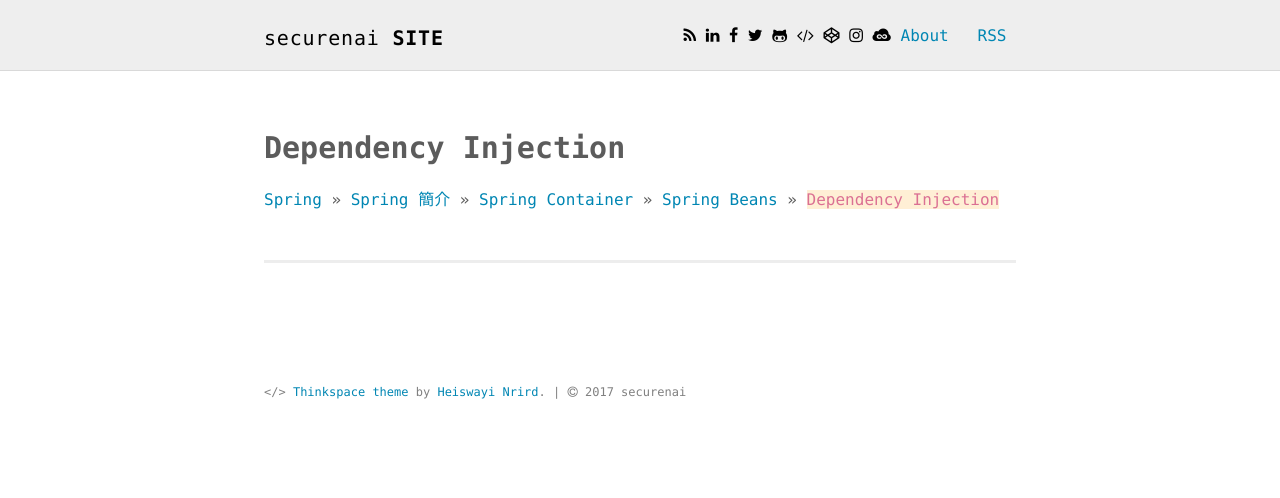
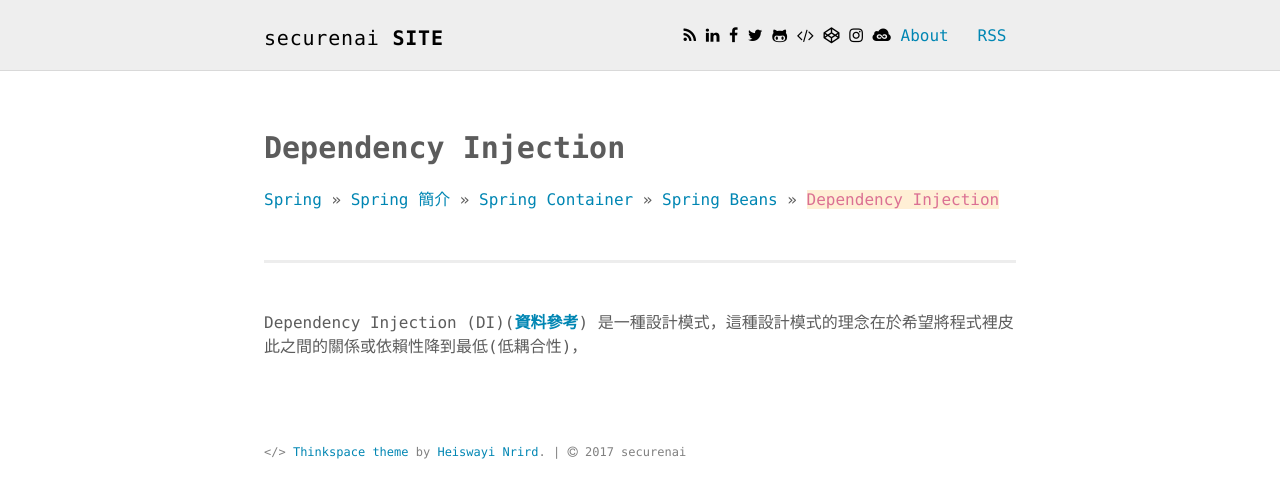
Before and after one commit to securenai/securenai.github.io, a Jekyll site: the page built from spring/spring_page4.md, in a window 1280 px wide. Shown: the top 498 px of the page. Built offline with Jekyll 4.4.1, drawn with Linux system fonts in a browser that asks for light colours; our own code applies the rules of GitHub Pages for plain Markdown files.

Commit message:
Update spring_page4.md

```diff
--- a/spring/spring_page4.md
+++ b/spring/spring_page4.md
@@ -15,3 +15,5 @@
 <a href="/spring/spring_page1/">Spring 簡介</a> >>
 <a href="/spring/spring_page2/">Spring Container</a> >> <a href="/spring/spring_page3/">Spring Beans</a> >> <a href="/spring/spring_page4/" style="color:palevioletred;background-color:papayawhip;">Dependency Injection</a>
 <div class="divider"></div>
+
+Dependency Injection (DI)(**<a href="https://stackoverflow.com/questions/130794/what-is-dependency-injection?noredirect=1&lq=1" target="_blank">資料參考</a>**) 是一種設計模式，這種設計模式的理念在於希望將程式裡皮此之間的關係或依賴性降到最低(低耦合性)，
```
